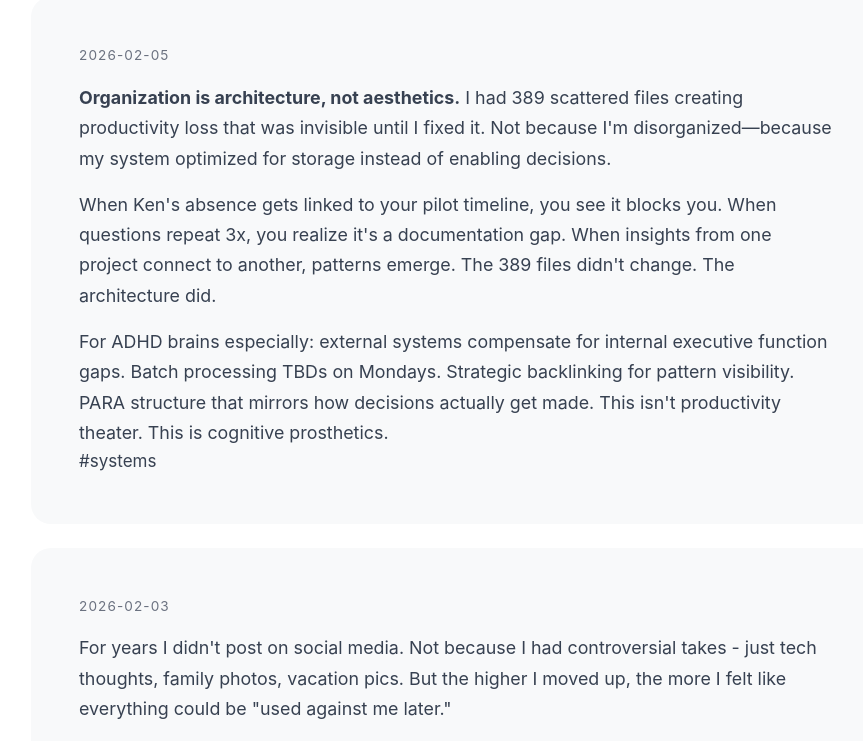
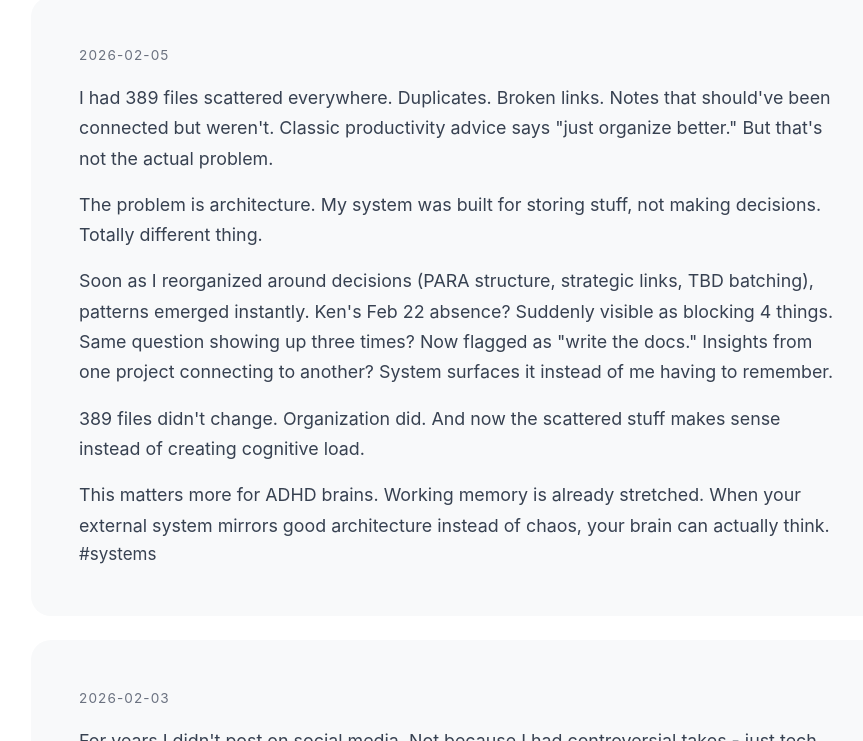
Before and after one commit to jcjdoss/doss.me, a plain HTML site: page stream/index.html in a window 1280 px wide. Shown: the part 653-1394 px from the top of the page, without its empty margins (183-1046 px from the left). Drawn offline with Linux system fonts and the light colour scheme.

Commit message:
REWRITE: Organization as Architecture (J's actual voice)

```diff
--- a/stream/index.html
+++ b/stream/index.html
@@ -39,9 +39,11 @@
             <article class="post">
                 <div class="post-date">2026-02-05</div>
                 <div class="post-content">
-                    <p><strong>Organization is architecture, not aesthetics.</strong> I had 389 scattered files creating productivity loss that was invisible until I fixed it. Not because I'm disorganized—because my system optimized for storage instead of enabling decisions.</p>
-                    <p>When Ken's absence gets linked to your pilot timeline, you see it blocks you. When questions repeat 3x, you realize it's a documentation gap. When insights from one project connect to another, patterns emerge. The 389 files didn't change. The architecture did.</p>
-                    <p>For ADHD brains especially: external systems compensate for internal executive function gaps. Batch processing TBDs on Mondays. Strategic backlinking for pattern visibility. PARA structure that mirrors how decisions actually get made. This isn't productivity theater. This is cognitive prosthetics.</p>
+                    <p>I had 389 files scattered everywhere. Duplicates. Broken links. Notes that should've been connected but weren't. Classic productivity advice says "just organize better." But that's not the actual problem.</p>
+                    <p>The problem is architecture. My system was built for storing stuff, not making decisions. Totally different thing.</p>
+                    <p>Soon as I reorganized around decisions (PARA structure, strategic links, TBD batching), patterns emerged instantly. Ken's Feb 22 absence? Suddenly visible as blocking 4 things. Same question showing up three times? Now flagged as "write the docs." Insights from one project connecting to another? System surfaces it instead of me having to remember.</p>
+                    <p>389 files didn't change. Organization did. And now the scattered stuff makes sense instead of creating cognitive load.</p>
+                    <p>This matters more for ADHD brains. Working memory is already stretched. When your external system mirrors good architecture instead of chaos, your brain can actually think.</p>
                 </div>
                 <span class="post-tag">#systems</span>
             </article>
```
